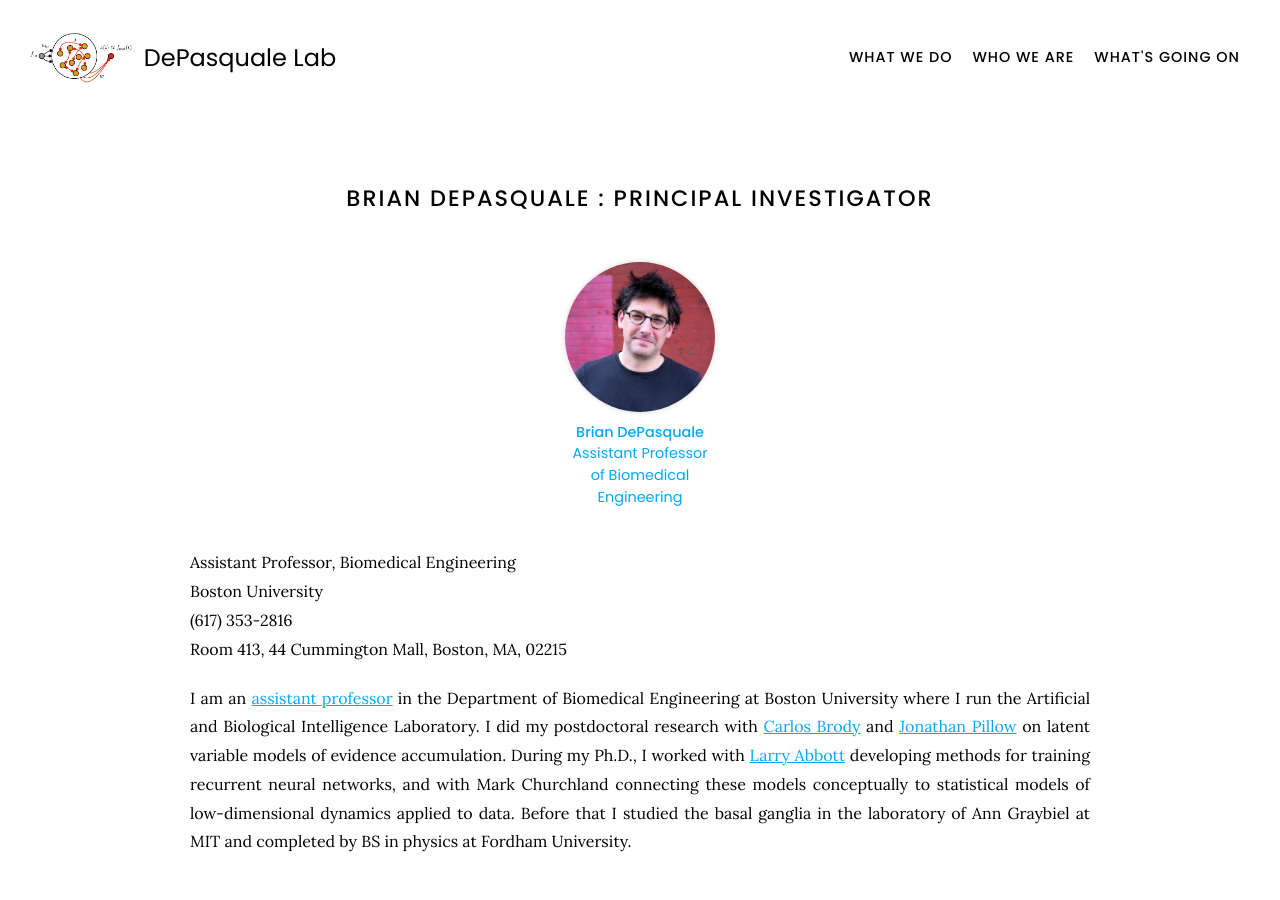
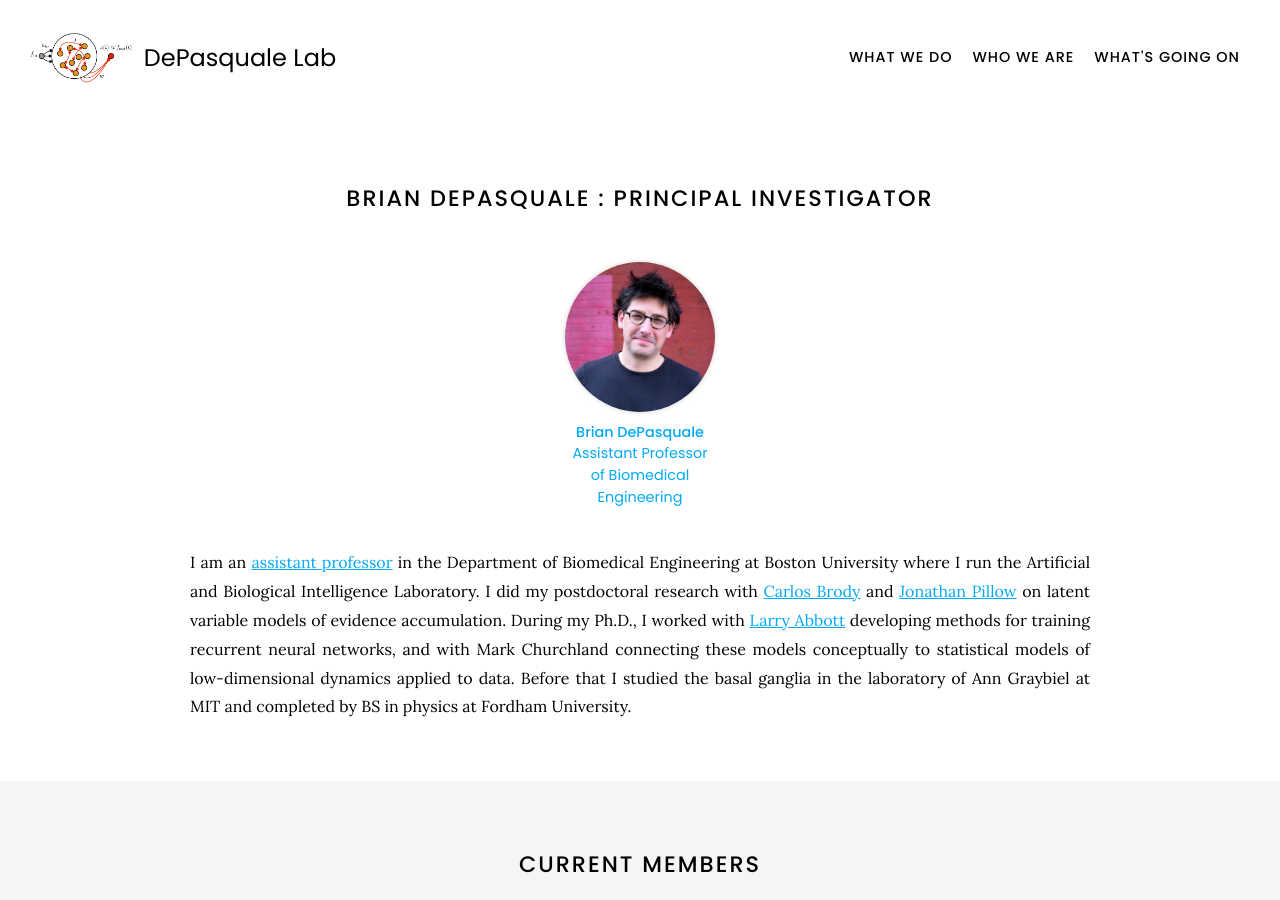
Before and after one commit to GrantMcConachie/depasquale-lab.github.io, a Jekyll site: the page built from team/index.md, in a window 1280 px wide and 900 px high. Built offline with Jekyll 4.4.1, drawn with Linux system fonts in a browser that asks for light colours; nearby versions of some CDN libraries.

```diff
--- a/team/index.md
+++ b/team/index.md
@@ -13,11 +13,6 @@ nav:
   component="portrait"
   filters="role: pi"
 %}
-
-Assistant Professor, Biomedical Engineering <br />
-Boston University <br />
-(617) 353-2816 <br />
-Room 413, 44 Cummington Mall, Boston, MA, 02215
 
 I am an [assistant professor](https://www.bu.edu/eng/profile/brian-depasquale-ph-d/) in the Department of Biomedical Engineering at Boston University where I run the Artificial and Biological Intelligence Laboratory. I did my postdoctoral research with [Carlos Brody](http://brodylab.org/) and [Jonathan Pillow](http://pillowlab.princeton.edu/jpillow/) on latent variable models of evidence accumulation. During my Ph.D., I worked with [Larry Abbott](http://www.columbia.edu/cu/neurotheory/Larry/) developing methods for training recurrent neural networks, and with Mark Churchland connecting these models conceptually to statistical models of low-dimensional dynamics applied to data. Before that I studied the basal ganglia in the laboratory of Ann Graybiel at MIT and completed by BS in physics at Fordham University.
 
```
Also changed, not shown: _members/brian-depasquale.md (+5 -0 lines).
